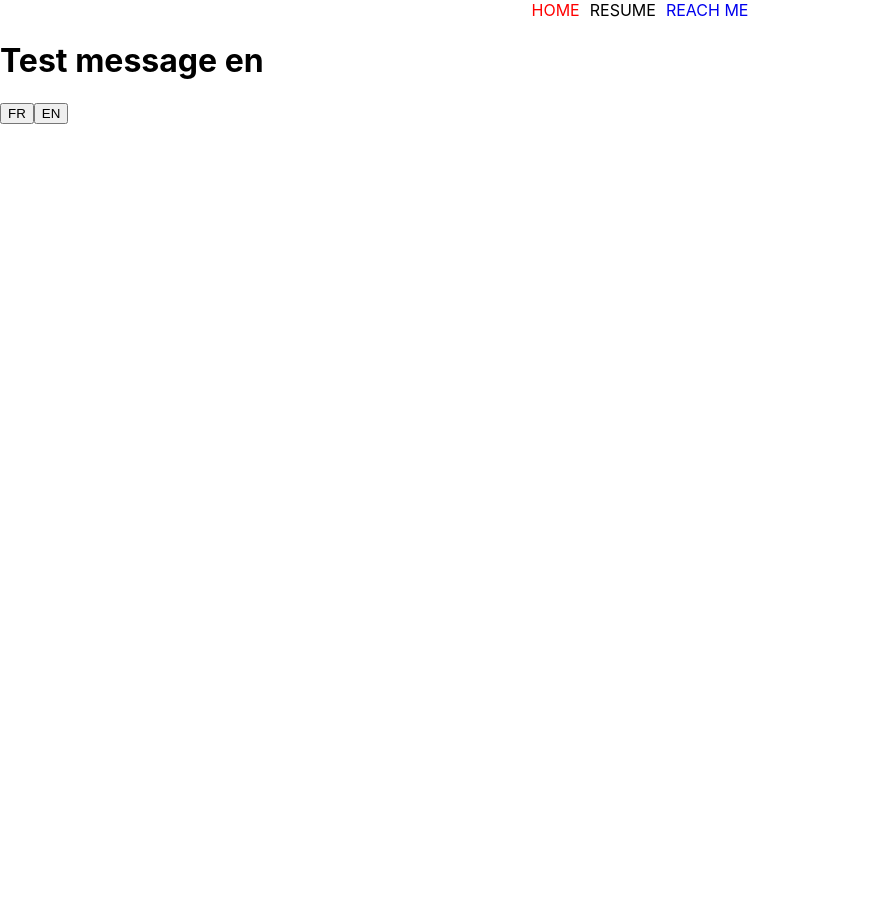
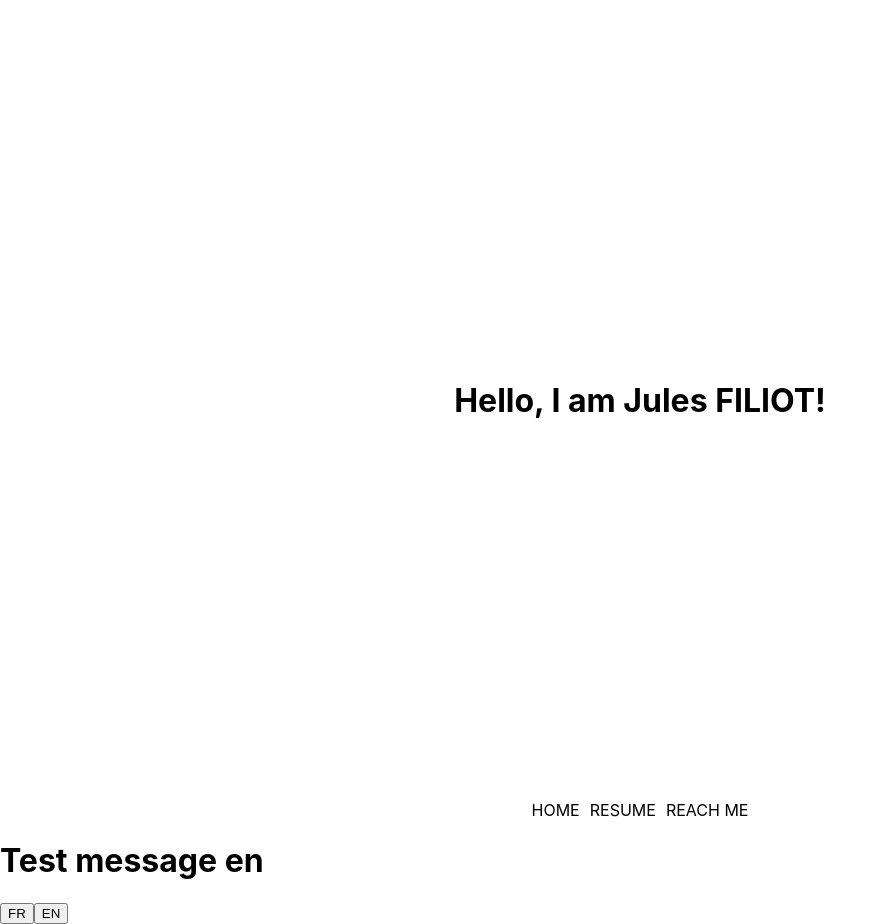
Before and after one commit to JulesFiliot/jules-filiot-front, a React (Create React App) app: page / in a window 1280 px wide. Before the commit this address led to /home. Shown: the whole page, without its empty margins (0-886 px from the left). Before the commit the page ends 800 px from the top, so only its background shows below. Built offline with nearby package versions, Linux system fonts and the light colour scheme.

Commit message:
[WIP] full view on home page + scroll bar

```diff
--- /dev/null
+++ b/src/components/FullView.jsx
@@ -0,0 +1,16 @@
+import React from 'react';
+import { useTranslation } from 'react-i18next';
+import '../styles/fullView.scss';
+
+// welcome view taking full screen on website load
+function FullView() {
+  const { t } = useTranslation();
+
+  return (
+    <div className="fullView">
+      <h1 className="mainMessage">{t('home.fullView.mainMessage')}</h1>
+    </div>
+  );
+}
+
+export default FullView;
--- a/src/components/Header.jsx
+++ b/src/components/Header.jsx
@@ -1,25 +1,14 @@
 import React from 'react';
-import { NavLink } from 'react-router-dom';
 import { useTranslation } from 'react-i18next';
 import '../styles/header.scss';
 
 function Header() {
   const { t } = useTranslation();
-  const URLPath = window.location.pathname?.split('/')[1];
 
   const navItems = [
-    { label: t('header.home'), link: '/home' },
-    {
-      label: t('header.resume'),
-      pathRoot: 'resume',
-      isDropdown: true,
-      items: [
-        { label: t('header.experience'), link: '/resume/experience' },
-        { label: t('header.education'), link: '/resume/education' },
-        { label: t('header.skills'), link: '/resume/skills' },
-      ],
-    },
-    { label: t('header.contact'), link: '/reachme' },
+    { label: t('header.home'), link: '/' },
+    { label: t('header.resume'), link: '/' },
+    { label: t('header.contact'), link: '/' },
   ];
 
   return (
@@ -30,15 +19,7 @@ function Header() {
             key={`${item.label}`}
             className="navItem"
           >
-            {!item.isDropdown ? (
-              <NavLink to={item.link || '/'} className={({ isActive }) => (isActive ? 'active label' : 'label')}>
-                {item.label}
-              </NavLink>
-            ) : (
-              <div className={URLPath === item.pathRoot ? 'active label' : 'label'}>
-                {item.label}
-              </div>
-            )}
+            {item.label}
           </div>
         ))
       }
--- a/src/components/Home.jsx
+++ b/src/components/Home.jsx
@@ -1,11 +1,14 @@
 import React from 'react';
 import { useTranslation } from 'react-i18next';
 import Layout from './Layout';
+import FullView from './FullView';
 
 function Home() {
   const { t, i18n } = useTranslation();
 
   return (
+    <>
+      <FullView />
       <Layout>
         <div>
           <h1>{t('home.welcomeMsg')}</h1>
@@ -13,6 +16,7 @@ function Home() {
           <button type="button" onClick={() => i18n.changeLanguage('en')}>EN</button>
         </div>
       </Layout>
+    </>
   );
 }
 
--- a/src/components/Router.jsx
+++ b/src/components/Router.jsx
@@ -7,14 +7,10 @@ import Home from './Home';
 function Router() {
   return (
     <Routes>
-      <Route exact path="/home" element={<Home />} />
-      <Route exact path="/resume/experience" element={<Home />} />
-      <Route exact path="/resume/education" element={<Home />} />
-      <Route exact path="/resume/skills" element={<Home />} />
-      <Route exact path="/reachme" element={<Home />} />
+      <Route exact path="/" element={<Home />} />
 
-      {/* redirect wrong URLs to /home */}
-      <Route path="*" element={<Navigate to="/home" />} />
+      {/* redirect wrong URLs to root */}
+      <Route path="*" element={<Navigate to="/" />} />
     </Routes>
   );
 }
--- a/src/locales/en.json
+++ b/src/locales/en.json
@@ -9,7 +9,10 @@
       "contact": "reach me"
     },
     "home": {
-      "welcomeMsg": "Test message en"
+      "welcomeMsg": "Test message en",
+      "fullView": {
+        "mainMessage": "Hello, I am Jules FILIOT!"
+      }
     }
   }
 }
--- a/src/locales/fr.json
+++ b/src/locales/fr.json
@@ -9,7 +9,10 @@
       "contact": "contact"
     },
     "home": {
-      "welcomeMsg": "Test message fr"
+      "welcomeMsg": "Test message fr",
+      "fullView": {
+        "mainMessage": "Bonjour, je suis Jules FILIOT !"
+      }
     }
   }
 }
--- /dev/null
+++ b/src/styles/fullView.scss
@@ -0,0 +1,9 @@
+.fullView {
+  height: 100vh;
+  width: 100%;
+
+  display: flex;
+  flex-direction: column;
+  justify-content: center;
+  align-items: center;
+}
--- a/src/styles/header.scss
+++ b/src/styles/header.scss
@@ -7,16 +7,8 @@
     width: 100%;
 
     .navItem {
-        a {
-            cursor: pointer;
-            text-decoration: none;
-        }
-        .label {
-            text-transform: uppercase;
-
-            &.active {
-                color: red;
-            }
-        }
+        cursor: pointer;
+        text-decoration: none;
+        text-transform: uppercase;
     }
 }
--- a/src/styles/index.scss
+++ b/src/styles/index.scss
@@ -11,3 +11,16 @@ code {
   font-family: source-code-pro, Menlo, Monaco, Consolas, 'Courier New',
     monospace;
 }
+
+// better scrollbar
+::-webkit-scrollbar {
+  width: 12px;
+}
+::-webkit-scrollbar-track {
+  background: transparent;
+}
+::-webkit-scrollbar-thumb {
+  background-color: #aaaaaa;
+  border: 3px solid white;
+  border-radius: 10px;
+}
```
Also changed, not shown: src/styles/App.scss (deleted, +0 -38 lines). Lines whose indentation alone changed are shown as unchanged.
